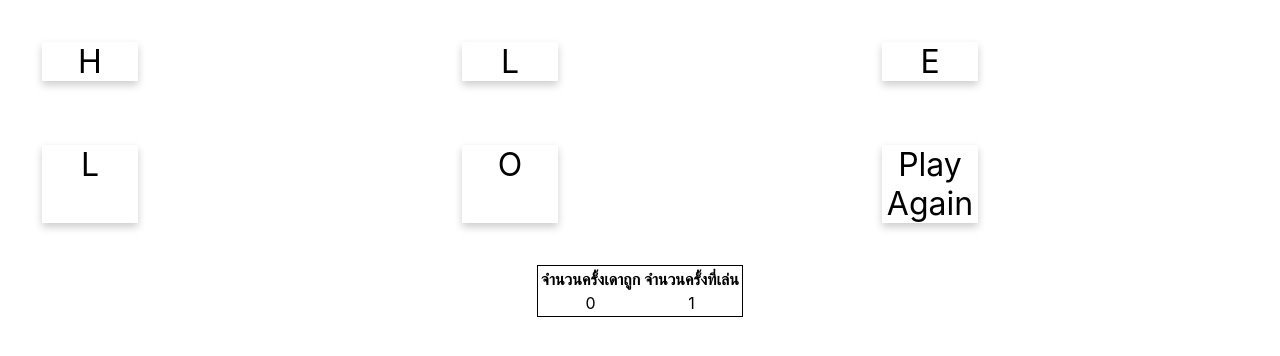
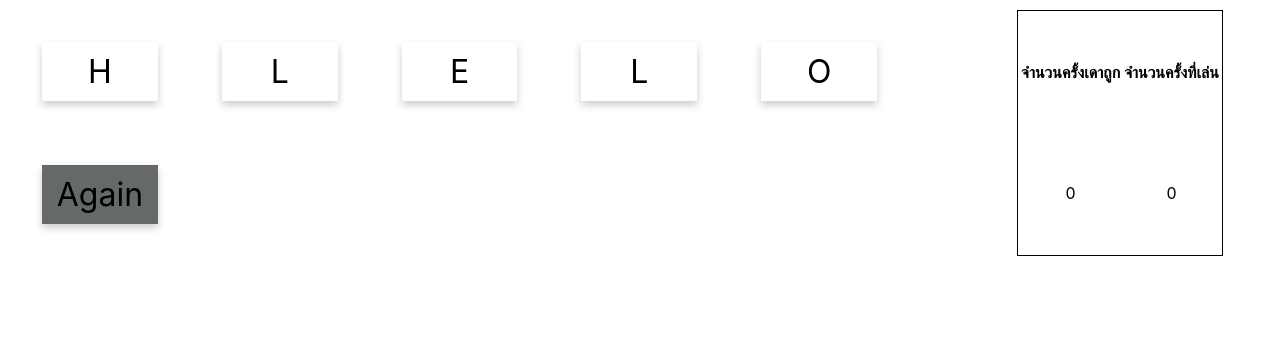
Before and after one commit to 6110110296/3SA03, a React (Create React App) app in the folder card-game/: page / in a window 1280 px wide. Shown: the top 356 px of the page. Built offline with nearby package versions, Linux system fonts and the light colour scheme.

Commit message:
decorate web

```diff
--- a/card-game/src/App.css
+++ b/card-game/src/App.css
@@ -6,6 +6,11 @@
   box-shadow: 0 4px 8px 0 rgba(0,0,0,0.2);
   margin: 1em;
   user-select: none;
+  padding: 1%;
+}
+.resetCard {
+  color:black;
+  background: rgb(102, 105, 105);
 }
 
 .activeCard {
--- a/card-game/src/ResetGameButton.js
+++ b/card-game/src/ResetGameButton.js
@@ -15,6 +15,6 @@ export default function ResetGameButton(props) {
     })
 
     return (
-        <div className='card' onClick={activate}>Play Again</div>
+        <div className='card resetCard' onClick={activate}>Again</div>
     )
 }
--- a/card-game/src/ScoreBoard.js
+++ b/card-game/src/ScoreBoard.js
@@ -5,14 +5,13 @@ import WordCard from './WordCard';
 
 const prepareScoreState = () => {
     return {
-        attempt: 1,
+        attempt: 0,
         success: 0,
         fail: 0
     }
 }
 
 export default function ScoreBoard(props){
-
     const [state, setScore] = useState(prepareScoreState())
 
     const activationSetScore = is_success =>{
@@ -30,7 +29,7 @@ export default function ScoreBoard(props){
             attempt: state.attempt + 1})
     }
     return (
-        <div>
+        <div className='grid-container'>
             <WordCard activationSetScore={activationSetScore} playAgain={playAgain} value={props.value} attempt={state.attempt}/>
             <table className='tableScore'>
                 <tr>
--- a/card-game/src/WordCard.js
+++ b/card-game/src/WordCard.js
@@ -56,7 +56,7 @@ export default function WordCard(props){
         props.playAgain();
     }
     return (
-        <div className='grid-container'>
+        <div className=''>
             {
                 state.chars.map((c, i) =>
                     <CharacterCard value={c} key={i} activationHandler={activationHandler} attempt={props.attempt} completed={state.completed}/>
```
Also changed, not shown: 1 other file (tests, documents, lock files or other folders).
